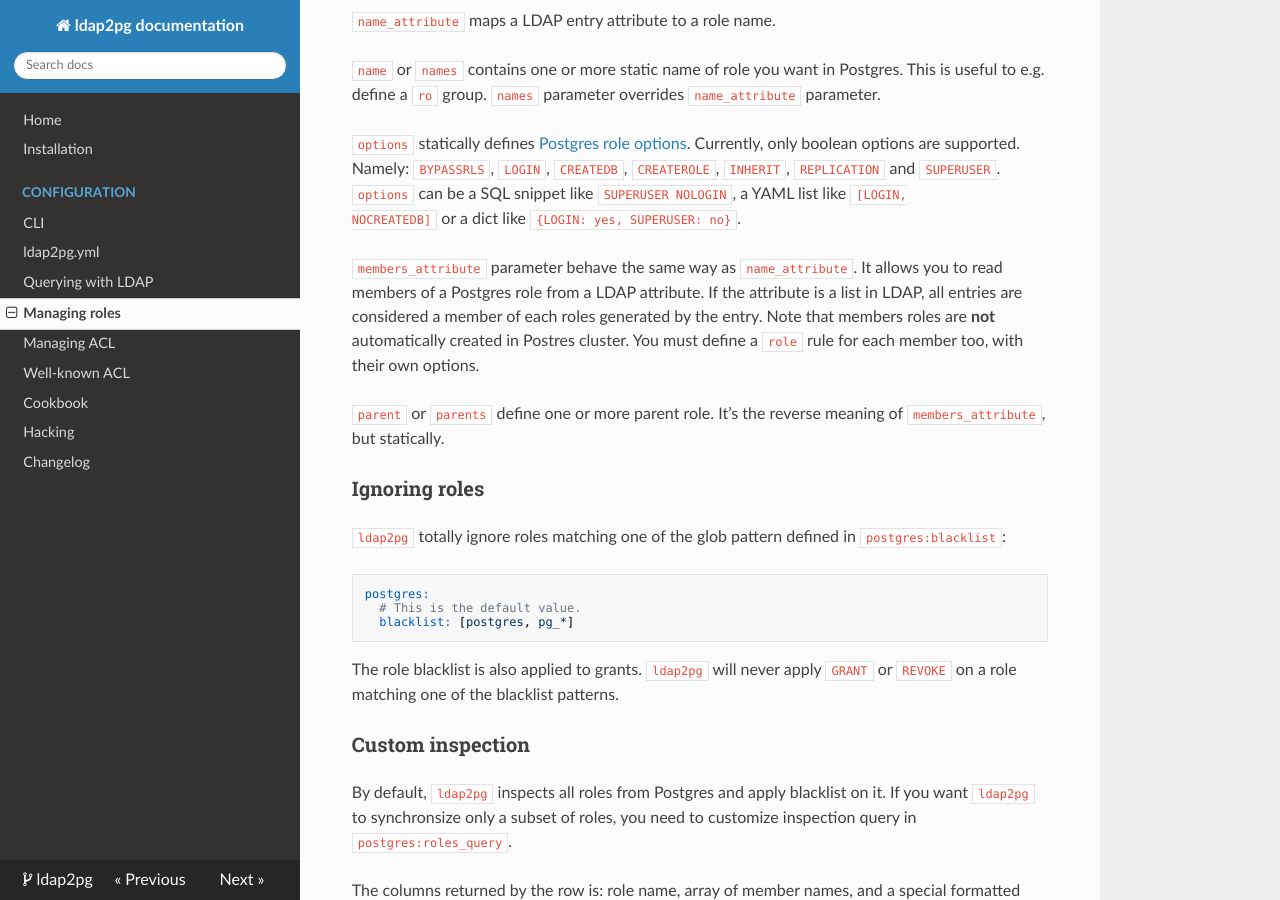
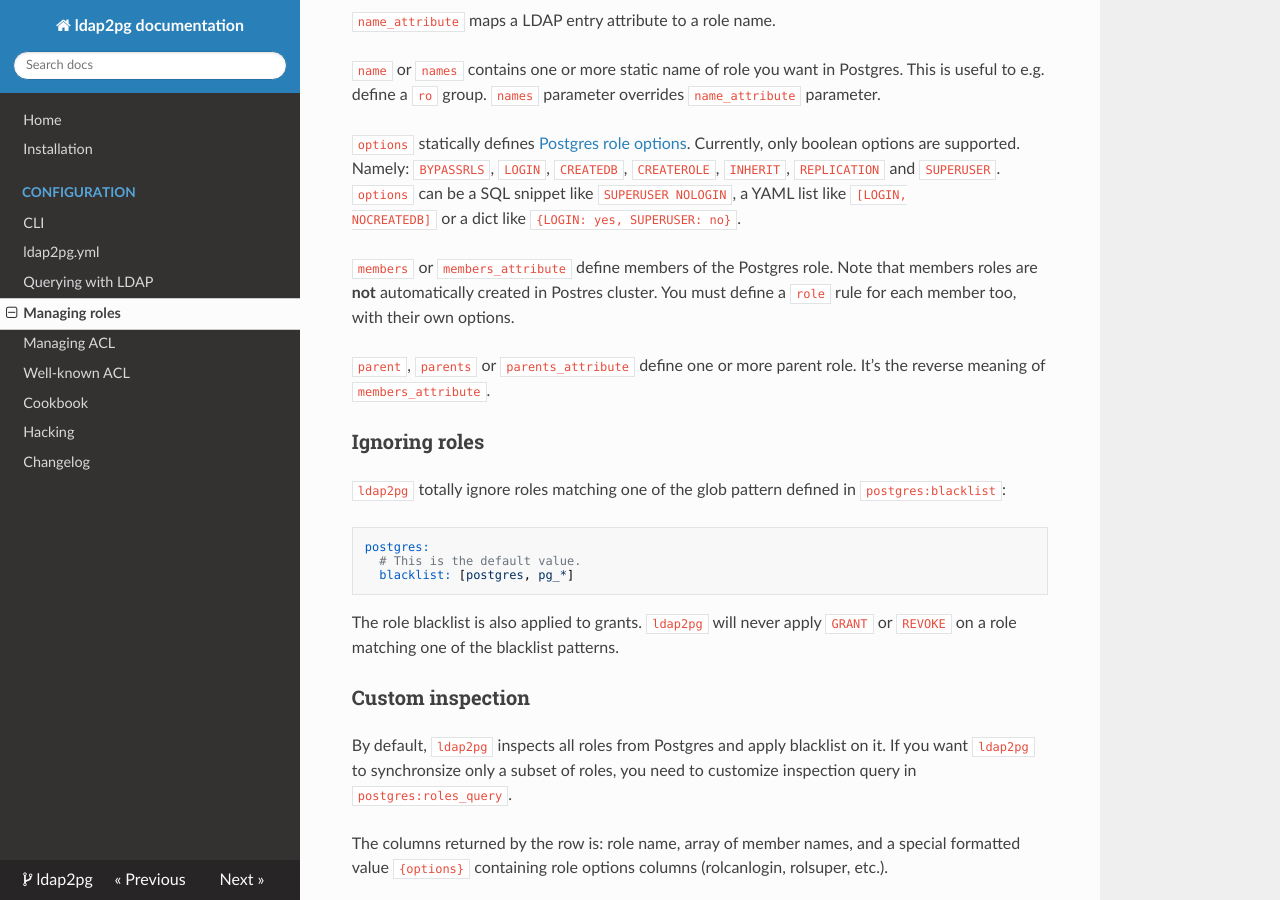
Before and after one commit to dalibo/ldap2pg, an MkDocs documentation site: the page built from docs/roles.md, in a window 1280 px wide and 900 px high, scrolled down 796 px. Built offline with MkDocs 1.6.1, drawn with Linux system fonts in a browser that asks for light colours; nearby versions of some CDN libraries; old or Windows-style settings are respelled for this version of MkDocs.

Commit message:
Document parent_attributes and members

```diff
--- a/docs/roles.md
+++ b/docs/roles.md
@@ -53,15 +53,12 @@ Currently, only boolean options are supported. Namely: `BYPASSRLS`, `LOGIN`,
 can be a SQL snippet like `SUPERUSER NOLOGIN`, a YAML list like `[LOGIN,
 NOCREATEDB]` or a dict like `{LOGIN: yes, SUPERUSER: no}`.
 
-`members_attribute` parameter behave the same way as `name_attribute`. It allows
-you to read members of a Postgres role from a LDAP attribute. If the attribute
-is a list in LDAP, all entries are considered a member of each roles generated
-by the entry. Note that members roles are **not** automatically created in
-Postres cluster. You must define a `role` rule for each member too, with their
-own options.
+`members` or `members_attribute` define members of the Postgres role. Note that
+members roles are **not** automatically created in Postres cluster. You must
+define a `role` rule for each member too, with their own options.
 
-`parent` or `parents` define one or more parent role. It's the reverse meaning
-of `members_attribute`, but statically.
+`parent`, `parents` or `parents_attribute` define one or more parent role. It's
+the reverse meaning of `members_attribute`.
 
 
 ## Ignoring roles
```
